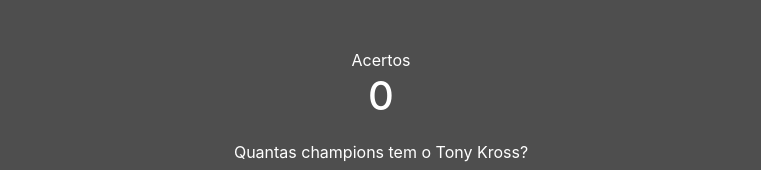
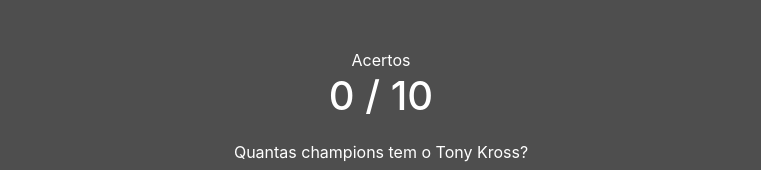
Before and after one commit to Rafael0125/Quiz_Game, an Angular app in the folder quiz/: page / in a window 1280 px wide. Shown: the top 170 px of the page, without its empty margins (259-1020 px from the left). Built offline with nearby package versions, Linux system fonts and the light colour scheme.

Commit message:
Atualização do placar

```diff
--- a/quiz/src/app/game/game.component.html
+++ b/quiz/src/app/game/game.component.html
@@ -3,7 +3,7 @@
         <div class="col-md-12 ">
             <div class="col-12 text-center"> <!-- Placar do Jogador -- Inicio -->
                 Acertos
-                <h1> {{placar}} </h1>
+                <h1> {{placar}} / {{questoes.length}} </h1>
             </div> <!-- Placar do Jogador -- Fim -->
         </div>
     </div>
--- a/quiz/src/app/game/game.component.ts
+++ b/quiz/src/app/game/game.component.ts
@@ -36,6 +36,10 @@ export class GameComponent implements OnInit {
 
     } else{
       alert('Resposta Errada')
+      this.rodada ++
+      this.atualizaRodada()
+
+
     }
   }
 
```
